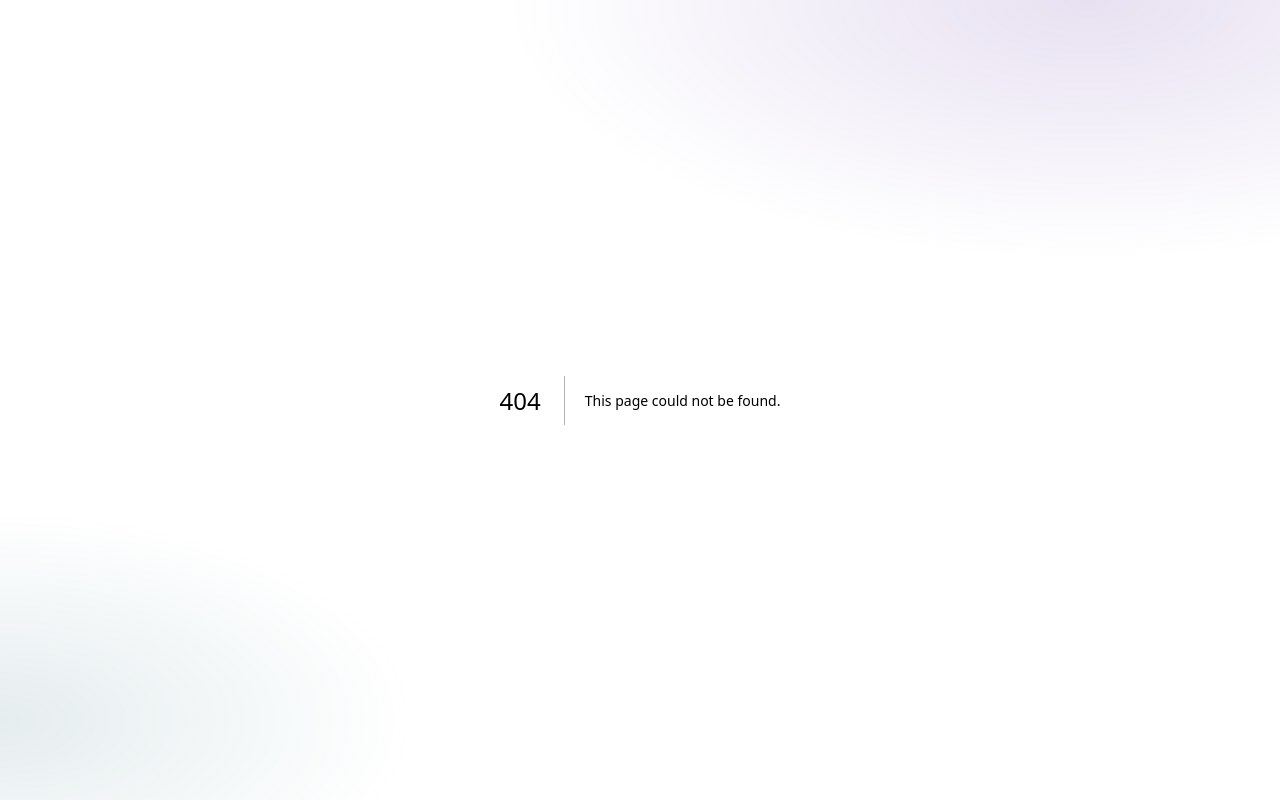
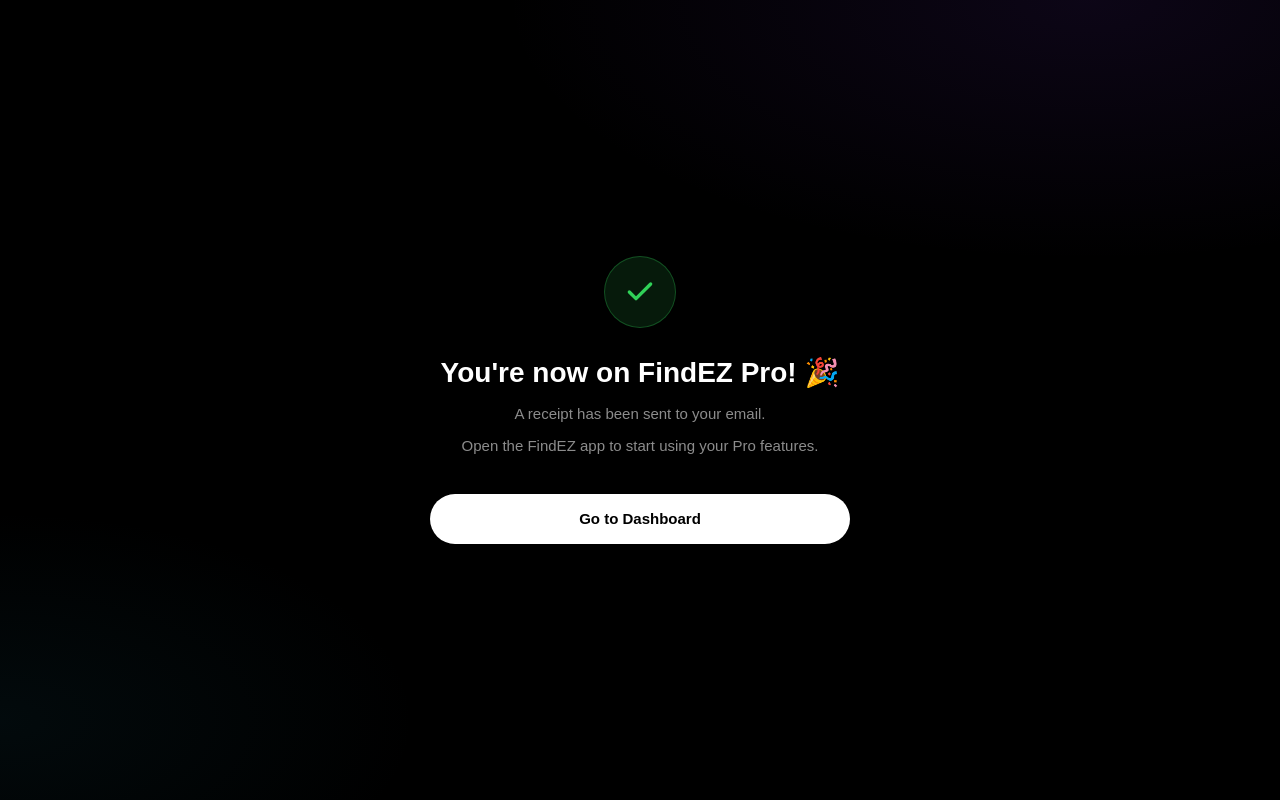
Before and after one commit to tanyasmritivc/main-inventory-app, a Next.js app in the folder frontend/: page /upgrade-success in a window 1280 px wide. Before the commit this address had no page. Built offline with nearby package versions, Linux system fonts and the light colour scheme.

Commit message:
feat: upgrade-success page for Stripe checkout redirect

```diff
--- /dev/null
+++ b/frontend/src/app/upgrade-success/page.tsx
@@ -0,0 +1,117 @@
+import Link from "next/link";
+
+export default function UpgradeSuccessPage() {
+  return (
+    <div
+      style={{
+        minHeight: "100dvh",
+        background: "#000",
+        display: "flex",
+        alignItems: "center",
+        justifyContent: "center",
+        padding: "24px",
+      }}
+    >
+      <div
+        style={{
+          maxWidth: 420,
+          width: "100%",
+          display: "flex",
+          flexDirection: "column",
+          alignItems: "center",
+          textAlign: "center",
+          gap: 0,
+        }}
+      >
+        {/* Green checkmark */}
+        <div
+          style={{
+            width: 72,
+            height: 72,
+            borderRadius: "50%",
+            background: "rgba(48, 209, 88, 0.12)",
+            border: "1px solid rgba(48, 209, 88, 0.3)",
+            display: "flex",
+            alignItems: "center",
+            justifyContent: "center",
+            marginBottom: 28,
+          }}
+        >
+          <svg
+            width="32"
+            height="32"
+            viewBox="0 0 24 24"
+            fill="none"
+            stroke="#30D158"
+            strokeWidth="2.5"
+            strokeLinecap="round"
+            strokeLinejoin="round"
+          >
+            <polyline points="20 6 9 17 4 12" />
+          </svg>
+        </div>
+
+        {/* Heading */}
+        <h1
+          style={{
+            fontFamily: "var(--font-syne, 'Syne', sans-serif)",
+            fontSize: 28,
+            fontWeight: 700,
+            color: "#fff",
+            margin: 0,
+            marginBottom: 12,
+            lineHeight: 1.2,
+          }}
+        >
+          You&apos;re now on FindEZ Pro! 🎉
+        </h1>
+
+        {/* Subtext */}
+        <p
+          style={{
+            fontFamily: "var(--font-dm-sans, sans-serif)",
+            fontSize: 15,
+            color: "rgba(255,255,255,0.55)",
+            margin: 0,
+            marginBottom: 8,
+            lineHeight: 1.6,
+          }}
+        >
+          A receipt has been sent to your email.
+        </p>
+        <p
+          style={{
+            fontFamily: "var(--font-dm-sans, sans-serif)",
+            fontSize: 15,
+            color: "rgba(255,255,255,0.55)",
+            margin: 0,
+            marginBottom: 36,
+            lineHeight: 1.6,
+          }}
+        >
+          Open the FindEZ app to start using your Pro features.
+        </p>
+
+        {/* CTA */}
+        <Link
+          href="/dashboard"
+          style={{
+            display: "inline-block",
+            width: "100%",
+            padding: "14px 0",
+            background: "#fff",
+            color: "#000",
+            fontFamily: "var(--font-dm-sans, sans-serif)",
+            fontSize: 15,
+            fontWeight: 600,
+            borderRadius: 99,
+            textDecoration: "none",
+            textAlign: "center",
+          }}
+        >
+          Go to Dashboard
+        </Link>
+      </div>
+    </div>
+  );
+}
```
